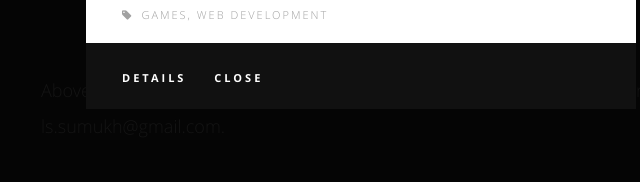
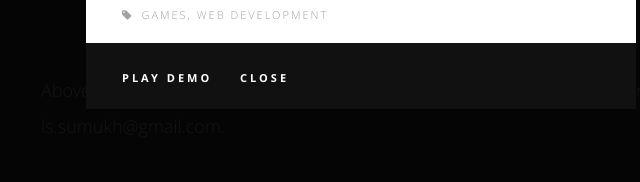
Before and after one commit to sum1991/Trial, a plain HTML site: page index.html in a window 1280 px wide. Both pictures are taken after a click on the link "Aloha Island". Shown: the part 8191-8373 px from the top of the page, 279-919 px from the left. Drawn offline with nearby package versions, Linux system fonts and the light colour scheme.

Commit message:
link changes

```diff
--- a/index.html
+++ b/index.html
@@ -571,7 +571,7 @@ Part of the Team which developed Cross platform unity game which uses music to p
 		      </div>
 
             <div class="link-box">
-               <a href="http://casinogamesonnet.com/?game=aloha-island&id=899">Details</a>
+               <a href="http://casinogamesonnet.com/?game=aloha-island&id=899">Play Demo</a>
 		         <a class="popup-modal-dismiss">Close</a>
             </div>
 
@@ -588,7 +588,7 @@ Part of the Team which developed Cross platform unity game which uses music to p
 		      </div>
 
             <div class="link-box">
-               <a href="http://casinogamesonnet.com/?game=hand-of-the-devil&id=940">Details</a>
+               <a href="http://casinogamesonnet.com/?game=hand-of-the-devil&id=940">Play Demo</a>
 		         <a class="popup-modal-dismiss">Close</a>
             </div>
 
```
